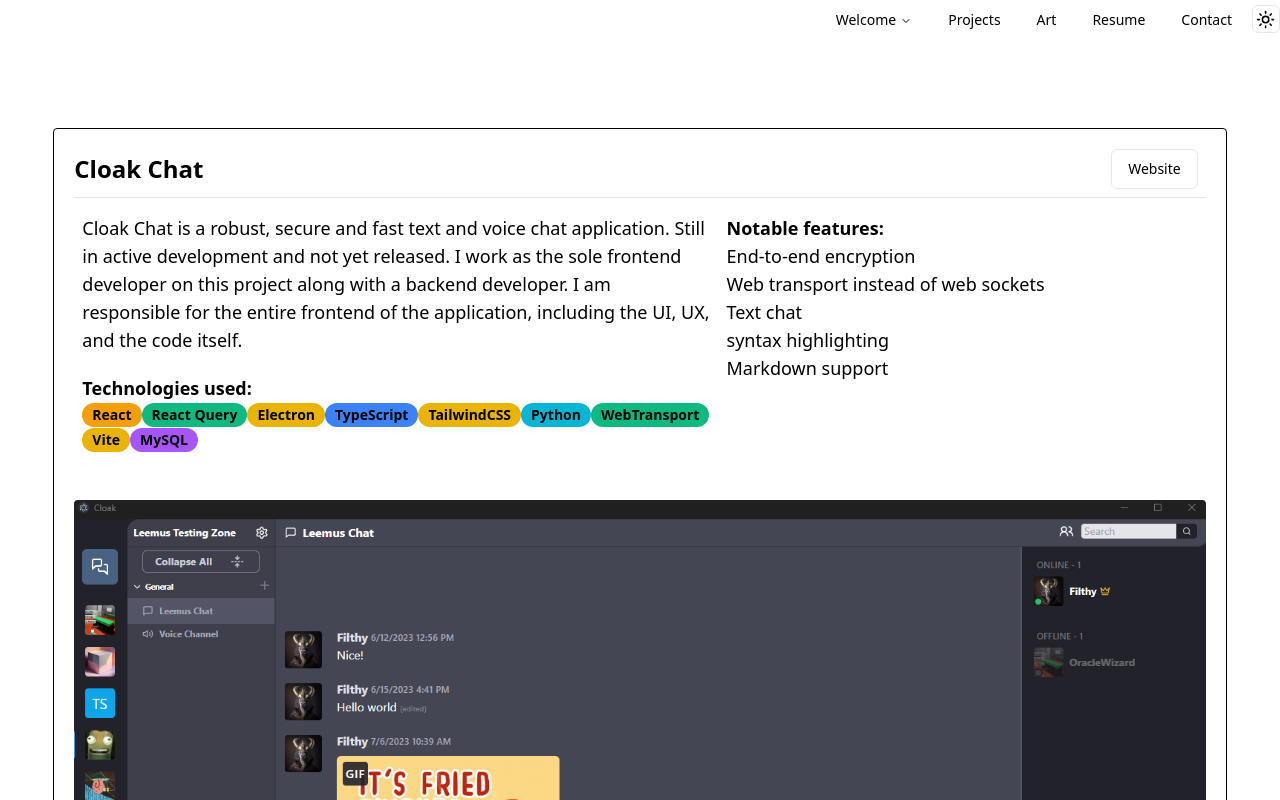
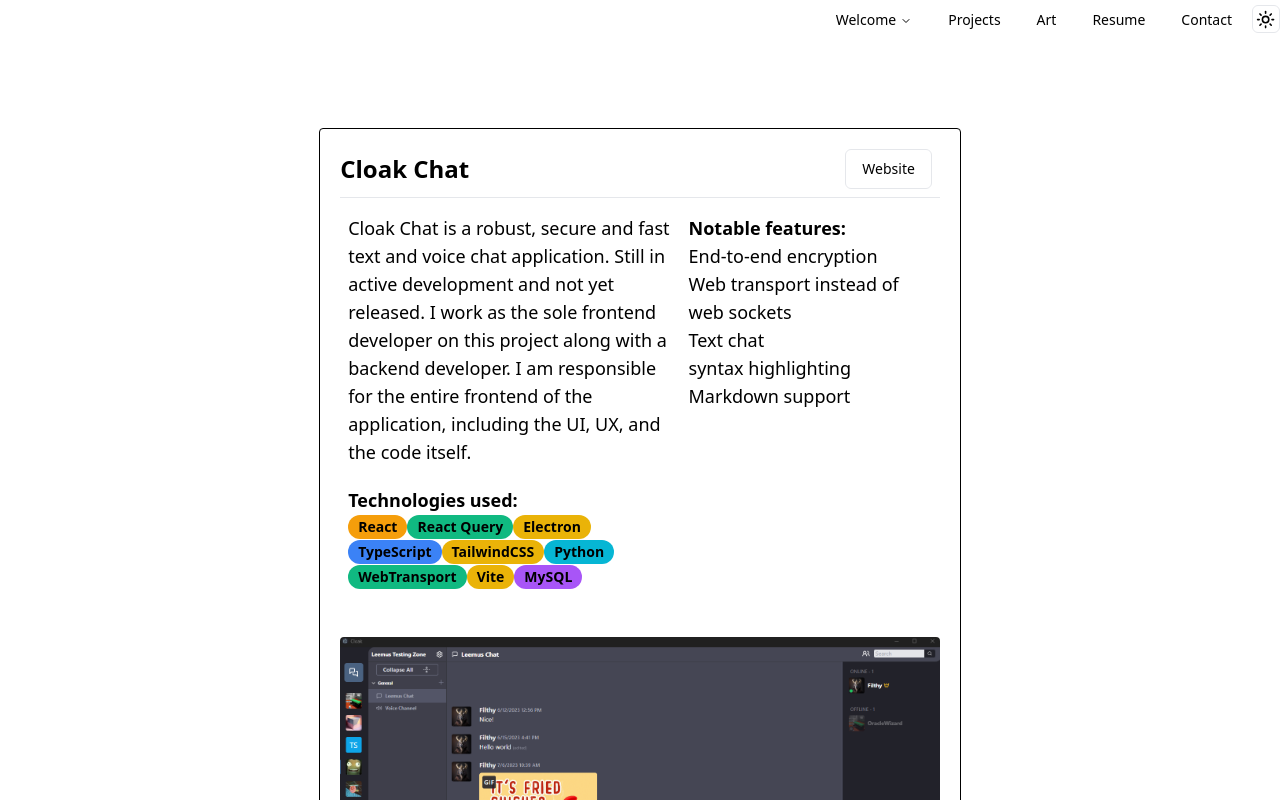
Before and after one commit to JamesReich/next-portfolio, a Next.js app: page /projects in a window 1280 px wide. Shown: the top 800 px of the page. Built offline with nearby package versions, Linux system fonts and the light colour scheme.

Commit message:
Update page.tsx

```diff
--- a/src/app/projects/page.tsx
+++ b/src/app/projects/page.tsx
@@ -55,7 +55,7 @@ export default function Home() {
             <nav className="flex justify-end w-full max-w-7xl mx-auto">
                 <Nav />
             </nav>
-            <main className="max-w-7xl mx-auto mt-20">
+            <main className="max-w-[700px] mx-auto mt-20">
                 <div className="flex flex-col justify-center md:flex-row flex-wrap">
                     <ProjectCard {...cloakChatData} />
                     <ProjectCard {...cloakLiData} />
```
